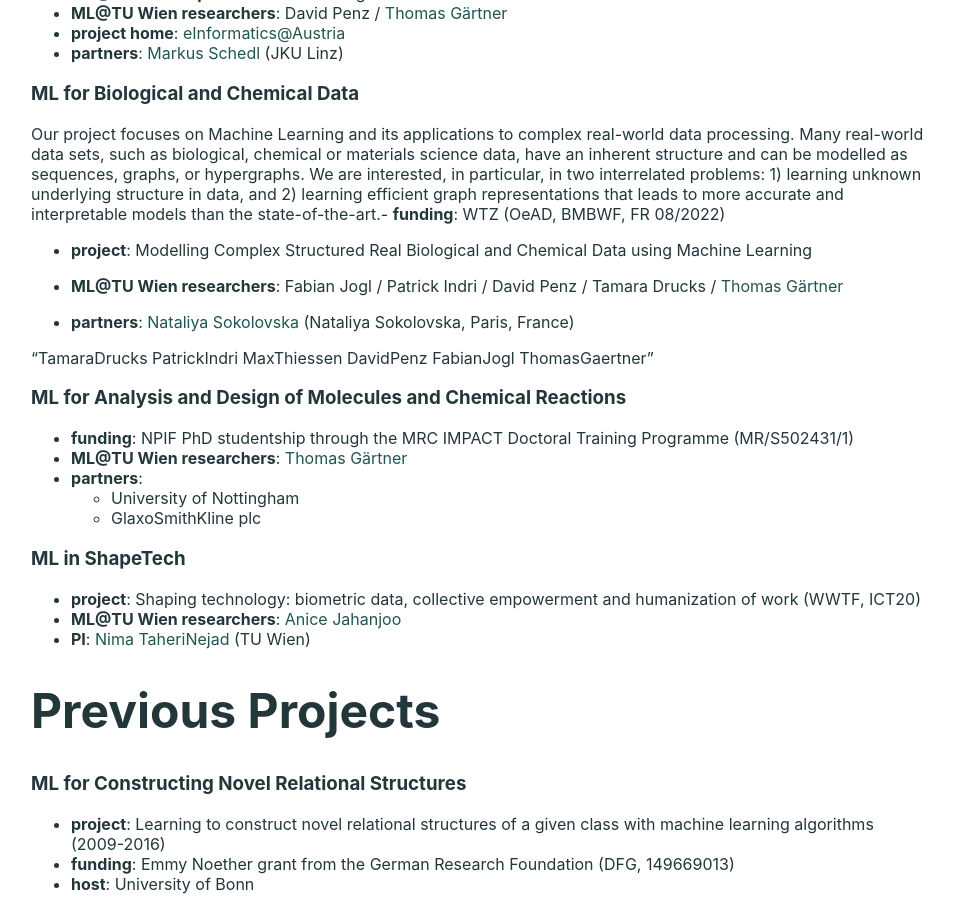
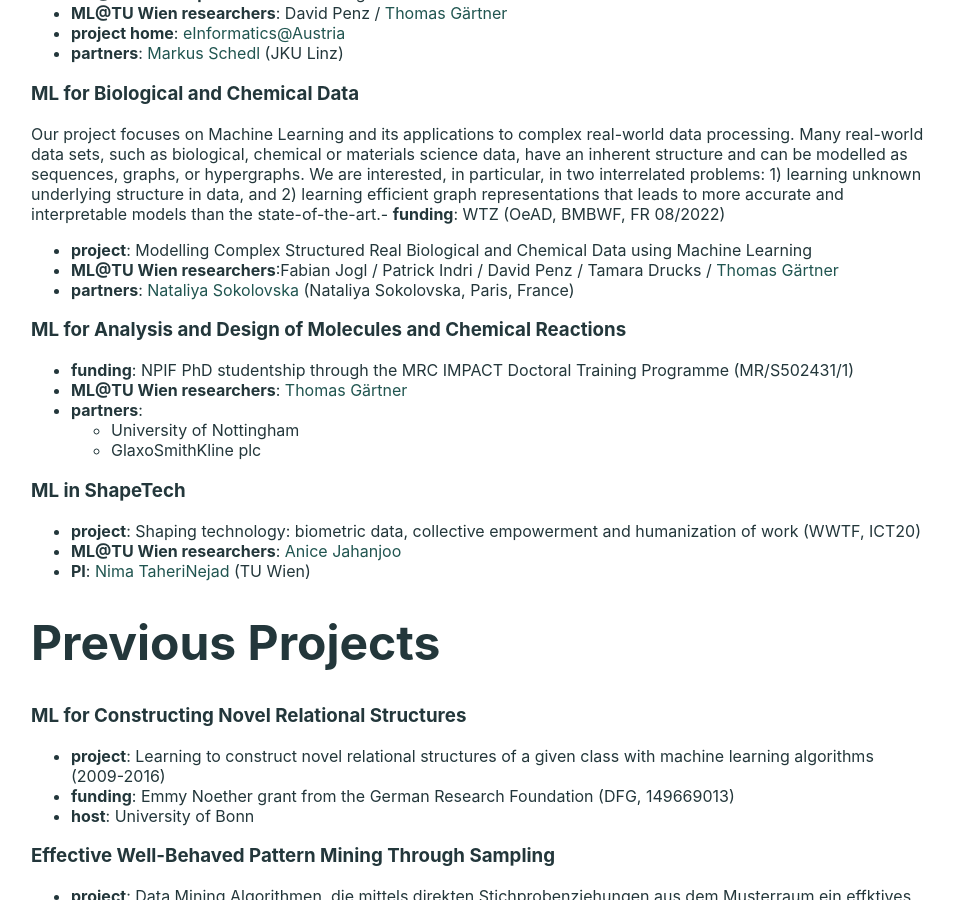
Before and after one commit to ml-tuw/ml-tuw.github.io, a Jekyll site: the page built from projects/index.md, in a window 1280 px wide and 900 px high, scrolled down 2800 px. Shown: the whole window, without its empty margins (161-1115 px from the left). Built offline with Jekyll 4.4.1, drawn with Linux system fonts in a browser that asks for light colours.

Commit message:
~~cats~~

```diff
--- a/projects/index.md
+++ b/projects/index.md
@@ -154,10 +154,9 @@
 
  - **funding**: WTZ (OeAD, BMBWF, FR 08/2022)
  - **project**: Modelling Complex Structured Real Biological and Chemical Data using Machine Learning
- - **ML@TU Wien researchers**: {% include listppl.md ppls=ppl %}
+ - **ML@TU Wien researchers**: {%- include listppl.md ppls=ppl -%}
  - **partners**: [Nataliya Sokolovska](https://sites.google.com/view/nsokolovska) (Nataliya Sokolovska, Paris, France)
 
-"TamaraDrucks PatrickIndri MaxThiessen DavidPenz FabianJogl ThomasGaertner"
 
 
 ### ML for Analysis and Design of Molecules and Chemical Reactions
```
